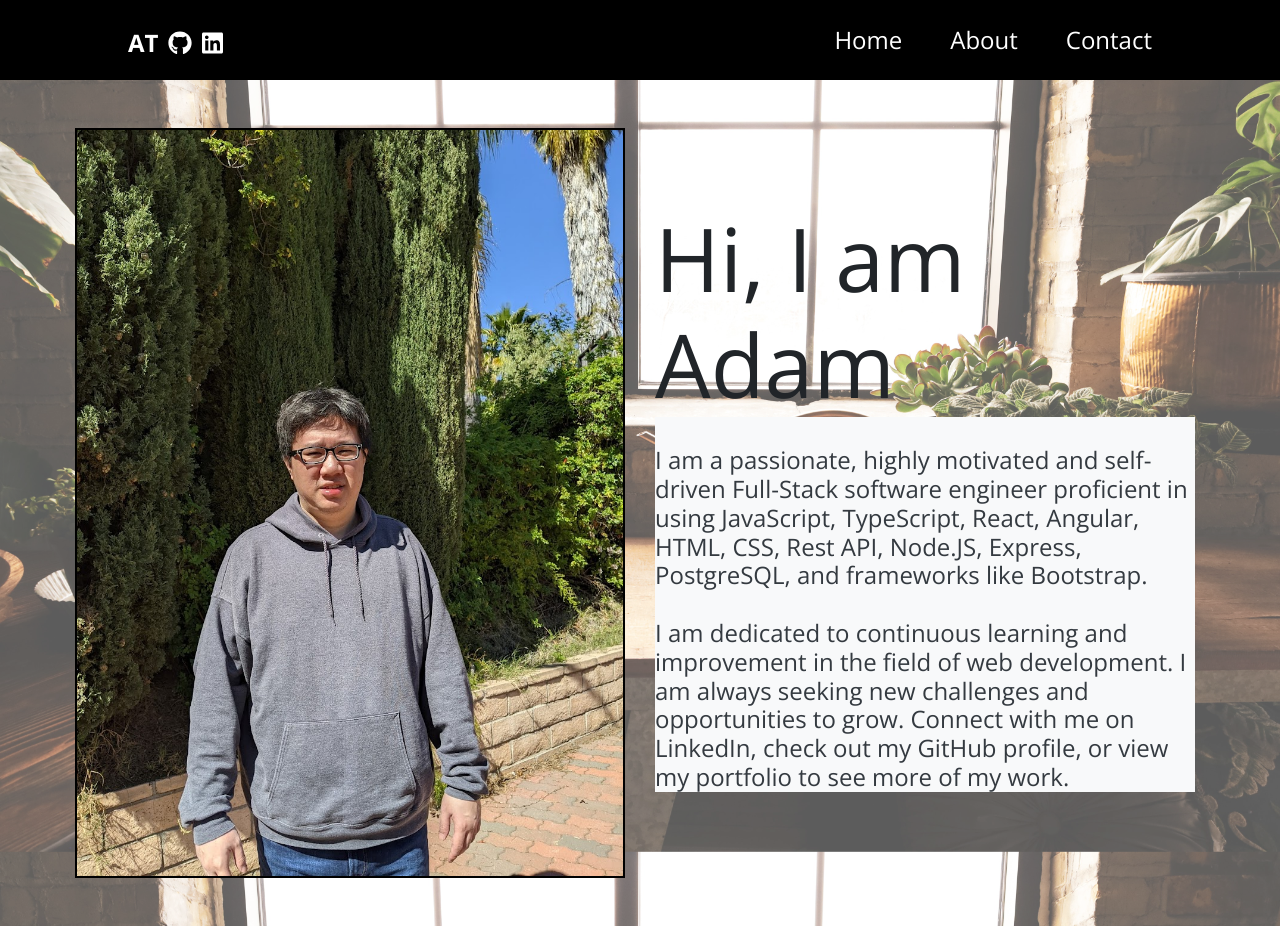
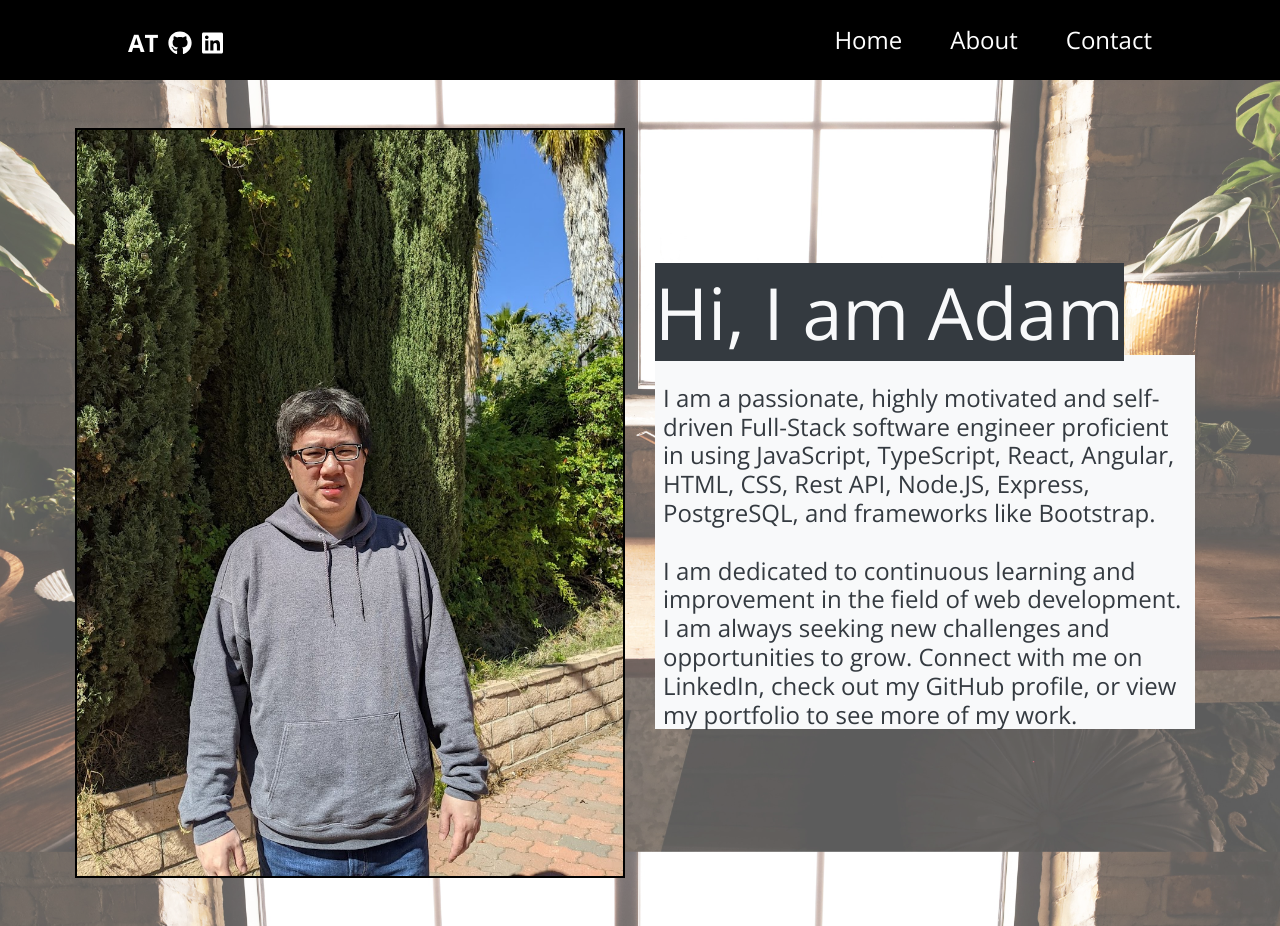
Before and after one commit to adam780930/testinglangingpage, a React (Create React App) app: page /about in a window 1280 px wide. Built offline with nearby package versions, Linux system fonts and the light colour scheme; a web font is replaced by a local one.

Commit message:
minor styling update

```diff
--- a/src/pages/AboutPage.js
+++ b/src/pages/AboutPage.js
@@ -12,8 +12,8 @@ function AboutPage() {
 
           <div class="col-6 my-auto">
             <div>
-              <span class="display-2">Hi, I am Adam</span>
-              <p class="h4 bg-light text-dark">
+              <span class="display-3 bg-dark text-light">Hi, I am Adam</span>
+              <p class="h4 bg-light text-dark px-2">
                 <br></br>I am a passionate, highly motivated and self-driven
                 Full-Stack software engineer proficient in using JavaScript,
                 TypeScript, React, Angular, HTML, CSS, Rest API, Node.JS,
```
